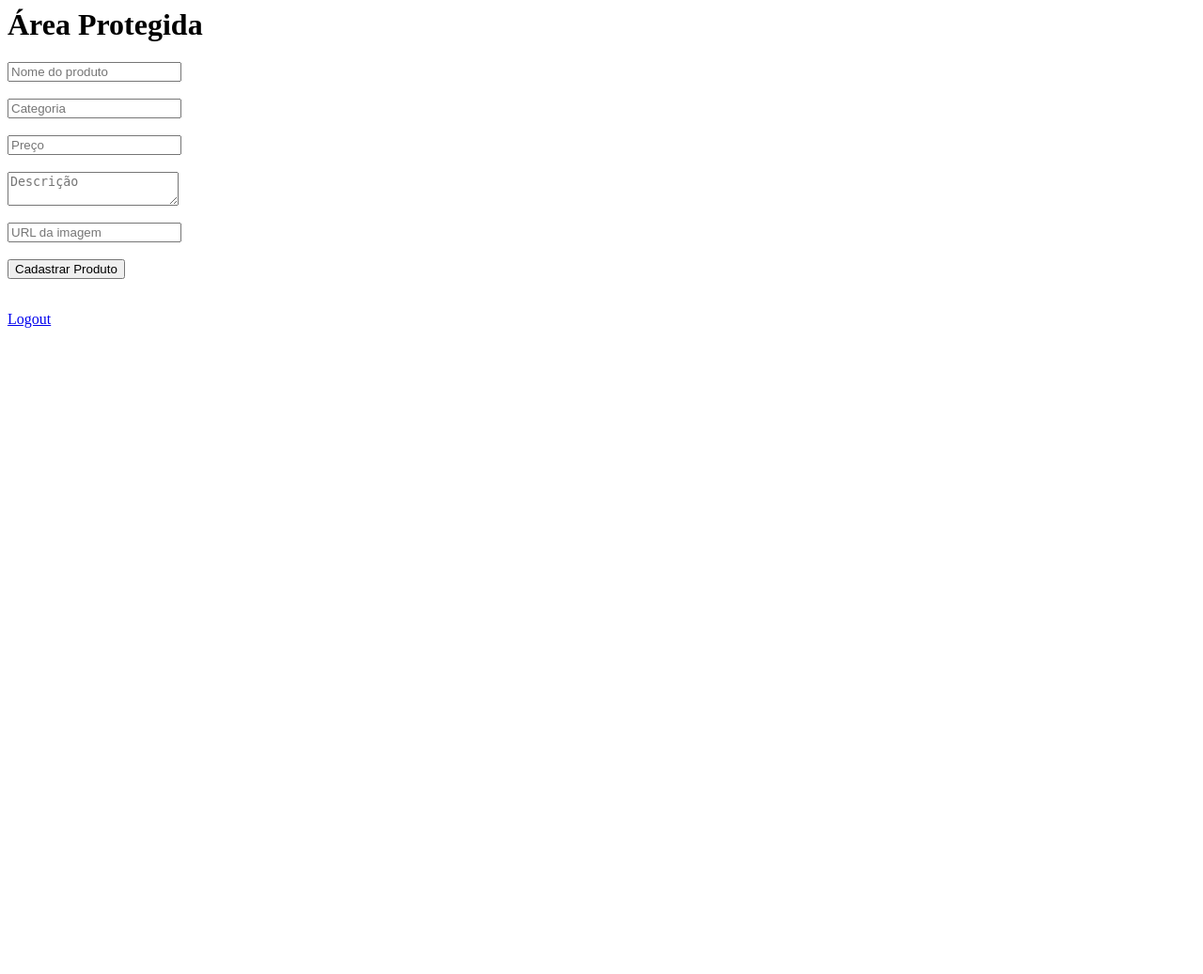
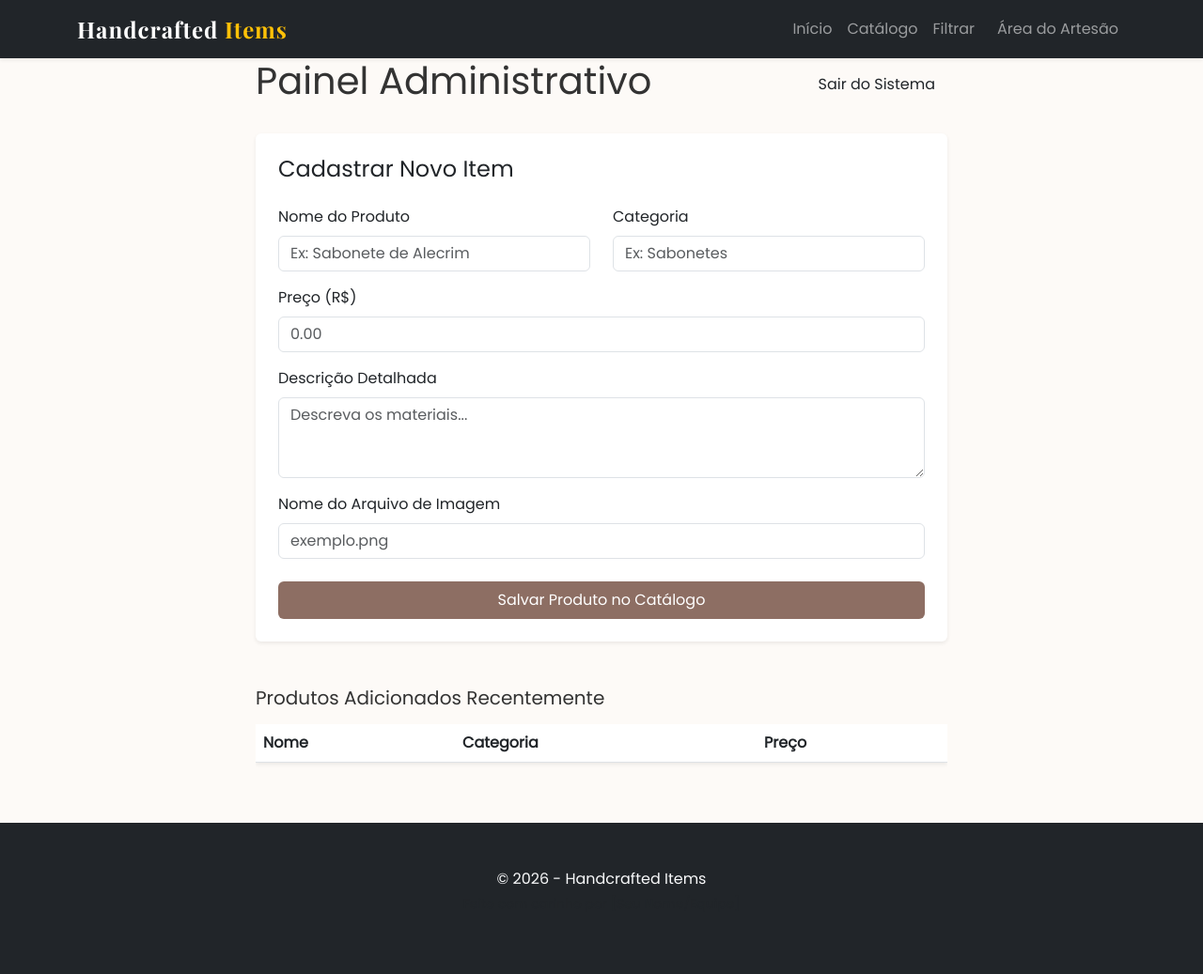
Before and after one commit to Mdn-Gustavo/Handcrafted-Items, a PHP site: page /secure.php in a window 1280 px wide. Shown: the whole page at 94% size. Before the commit the page ends 349 px from the top, so only its background shows below. Run offline with PHP 8.4, Linux system fonts and the light colour scheme; the visitor is signed in with stand-in values (Sample User, id 1); data that the repository does not hold is empty.

Commit message:
Refactor form validation and improve layout

```diff
--- a/secure.php
+++ b/secure.php
@@ -1,5 +1,4 @@
 <?php
-
 session_start();
 
 if (!isset($_SESSION["logged_in"])) {
@@ -15,29 +14,17 @@ $error = "";
 $success = "";
 
 if ($_SERVER["REQUEST_METHOD"] == "POST") {
-
     $nome = trim($_POST["nome"]);
     $categoria = trim($_POST["categoria"]);
     $preco = trim($_POST["preco"]);
     $descricao = trim($_POST["descricao"]);
     $imagem = trim($_POST["imagem"]);
 
-    if (
-        empty($nome) ||
-        empty($categoria) ||
-        empty($preco) ||
-        empty($descricao) ||
-        empty($imagem)
-    ) {
-
+    if (empty($nome) || empty($categoria) || empty($preco) || empty($descricao) || empty($imagem)) {
         $error = "Todos os campos são obrigatórios";
-
     } elseif (!is_numeric($preco)) {
-
         $error = "O preço deve ser numérico";
-
     } else {
-
         $novoProduto = [
             "id" => uniqid(),
             "nome" => $nome,
@@ -46,55 +33,98 @@ if ($_SERVER["REQUEST_METHOD"] == "POST") {
             "descricao" => $descricao,
             "imagem" => $imagem,
         ];
-
         $_SESSION["produtos"][] = $novoProduto;
-
         $success = "Produto cadastrado com sucesso";
     }
 }
 
+include 'cabecalho.php';
 ?>
 
-<?php if (!empty($error)) : ?>
+<link rel="stylesheet" href="assets/css/style.css">
+<main class="container admin-container">
+    <div class="row justify-content-center">
+        <div class="col-md-10 col-lg-8">
 
-    <p><?= htmlspecialchars($error) ?></p>
+            <div class="admin-header d-flex justify-content-between align-items-center mb-4">
+                <h1 class="font-artesanal">Painel Administrativo</h1>
+                <a href="logout.php" class="btn btn-logout">Sair do Sistema</a>
+            </div>
 
-<?php endif; ?>
+            <div class="card card-admin shadow-sm border-0">
+                <div class="card-body p-4">
+                    <h4 class="card-title-admin mb-4">Cadastrar Novo Item</h4>
 
-<?php if (!empty($success)) : ?>
+                    <?php if (!empty($error)) : ?>
+                        <div class="alert alert-danger alert-custom"><?= htmlspecialchars($error) ?></div>
+                    <?php endif; ?>
 
-    <p><?= htmlspecialchars($success) ?></p>
+                    <?php if (!empty($success)) : ?>
+                        <div class="alert alert-success alert-custom"><?= htmlspecialchars($success) ?></div>
+                    <?php endif; ?>
 
-<?php endif; ?>
+                    <form method="POST" class="admin-form">
+                        <div class="row">
+                            <div class="col-md-6 mb-3">
+                                <label class="form-label label-small">Nome do Produto</label>
+                                <input type="text" name="nome" class="form-control" placeholder="Ex: Sabonete de Alecrim">
+                            </div>
+                            <div class="col-md-6 mb-3">
+                                <label class="form-label label-small">Categoria</label>
+                                <input type="text" name="categoria" class="form-control" placeholder="Ex: Sabonetes">
+                            </div>
+                        </div>
 
-<h1>Área Protegida</h1>
+                        <div class="mb-3">
+                            <label class="form-label label-small">Preço (R$)</label>
+                            <input type="text" name="preco" class="form-control" placeholder="0.00">
+                        </div>
 
-<form method="POST">
+                        <div class="mb-3">
+                            <label class="form-label label-small">Descrição Detalhada</label>
+                            <textarea name="descricao" class="form-control" rows="3" placeholder="Descreva os materiais..."></textarea>
+                        </div>
 
-    <input type="text" name="nome" placeholder="Nome do produto">
+                        <div class="mb-4">
+                            <label class="form-label label-small">Nome do Arquivo de Imagem</label>
+                            <input type="text" name="imagem" class="form-control" placeholder="exemplo.png">
+                        </div>
 
-    <br><br>
+                        <button type="submit" class="btn btn-primary btn-save w-100 py-2">
+                            Salvar Produto no Catálogo
+                        </button>
+                    </form>
+                </div>
+            </div>
 
-    <input type="text" name="categoria" placeholder="Categoria">
+            <?php if (!empty($_SESSION["produtos"])): ?>
+                <section class="recent-products mt-5">
+                    <h5 class="font-artesanal mb-3">Produtos Adicionados Recentemente</h5>
+                    <div class="table-responsive">
+                        <table class="table table-custom shadow-sm">
+                            <thead>
+                                <tr>
+                                    <th>Nome</th>
+                                    <th>Categoria</th>
+                                    <th>Preço</th>
+                                </tr>
+                            </thead>
+                            <tbody>
+                                <?php foreach ($_SESSION["produtos"] as $prod): ?>
+                                    <tr>
+                                        <td><?= htmlspecialchars($prod['nome']) ?></td>
+                                        <td><?= htmlspecialchars($prod['categoria']) ?></td>
+                                        <td>R$ <?= number_format($prod['preco'], 2, ',', '.') ?></td>
+                                    </tr>
+                                <?php endforeach; ?>
+                            </tbody>
+                        </table>
+                    </div>
+                </section>
+            <?php endif; ?>
 
-    <br><br>
+        </div>
+    </div>
+</main>
 
-    <input type="text" name="preco" placeholder="Preço">
-
-    <br><br>
-
-    <textarea name="descricao" placeholder="Descrição"></textarea>
-
-    <br><br>
-
-    <input type="text" name="imagem" placeholder="URL da imagem">
-
-    <br><br>
-
-    <button type="submit">Cadastrar Produto</button>
-
-</form>
-
-<br>
-
-<a href="logout.php">Logout</a>
+<?php include 'rodape.php'; ?>
```
